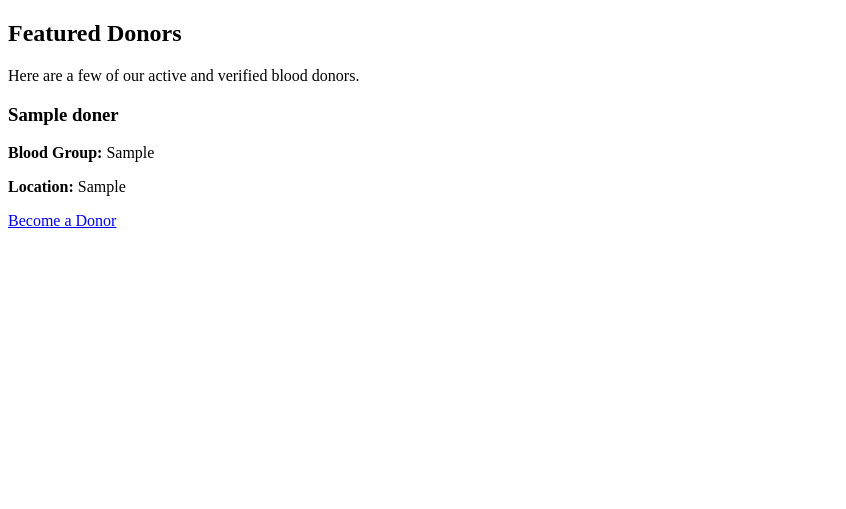
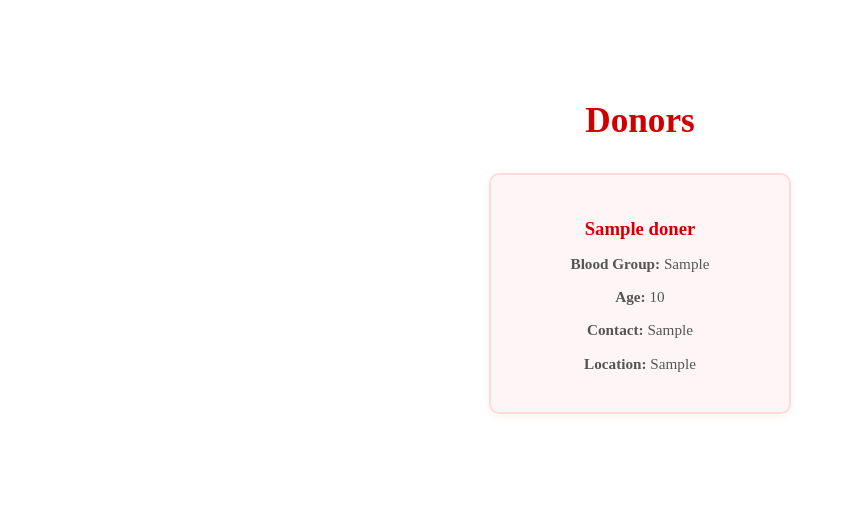
Before and after one commit to Sudip14/blood-bank-management-system, a PHP site: page /donors.php in a window 1280 px wide. Shown: the top 509 px of the page, without its empty margins (0-846 px from the left). Run offline with PHP 8.4, Linux system fonts and the light colour scheme; tables that the repository leaves empty or names only in its code hold one stand-in row (values such as "Sample post").

```diff
--- a/donors.php
+++ b/donors.php
@@ -14,8 +14,8 @@ include 'connection.php';?>
 <!-- === Donor Section === -->
 <section id="donors" class="donor-section">
 <div class="donor-container">
-<h2>Featured <span>Donors</span></h2>
-<p>Here are a few of our active and verified blood donors.</p>
+<h2> <span>Donors</span></h2>
+
 <div class="donor-grid">
     <?php
     // Connect to database
@@ -27,7 +27,7 @@ include 'connection.php';?>
     }
 
     // Fetch 4 donors
-    $sql = "SELECT name, blood_group, location FROM doners LIMIT 4";
+    $sql = "SELECT name, blood_group, age, contact, location FROM doners LIMIT 4";
     $result = $conn->query($sql);
 
     if ($result->num_rows > 0) {
@@ -36,6 +36,8 @@ include 'connection.php';?>
             echo '<div class="donor-card">';
             echo '<h3>' . htmlspecialchars($row["name"]) . '</h3>';
             echo '<p><strong>Blood Group:</strong> ' . htmlspecialchars($row["blood_group"]) . '</p>';
+            echo '<p><strong>Age:</strong> ' . htmlspecialchars($row["age"]) . '</p>';
+            echo '<p><strong>Contact:</strong> ' . htmlspecialchars($row["contact"]) . '</p>';
             echo '<p><strong>Location:</strong> ' . htmlspecialchars($row["location"]) . '</p>';
             echo '</div>';
         }
@@ -46,8 +48,50 @@ include 'connection.php';?>
     $conn->close();
     ?>
 </div>
-<a href="register.php" class="cta-btn">Become a Donor</a>
 </div>
+<style>
+    .donor-section {
+    background: #fff;
+    padding: 4rem 2rem;
+    text-align: center;
+}
+.donor-container h2 {
+    font-size: 2.2rem;
+    color: #d10000;
+}
+.donor-container span {
+    font-weight: bold;
+}
+.donor-grid {
+    display: flex;
+    flex-wrap: wrap;
+    justify-content: center;
+    gap: 2rem;
+    margin: 2rem 0;
+}
+.donor-card {
+    background: #fef6f6;
+    border: 2px solid #ffdcdc;
+    border-radius: 10px;
+    padding: 1.5rem;
+    width: 250px;
+    box-shadow: 0 4px 10px rgba(209, 0, 0, 0.05);
+}
+.donor-card h3 {
+    color: #d10000;
+    margin-bottom: 0.5rem;
+}
+.donor-card p {
+    color: #555;
+    font-size: 0.95rem;
+}
+
+
+
+
+
+
+    </style>
 </section>
 
 </body>
```
